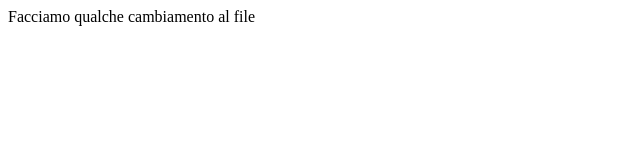
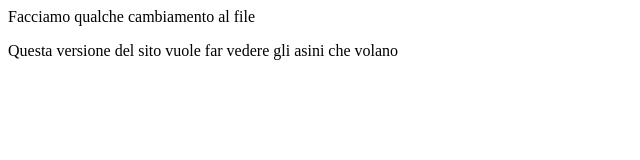
Before and after one commit to Nikkiolan/provamo, a plain HTML site: page index.html in a window 1280 px wide. Shown: the whole page, without its empty margins (0-640 px from the left). Drawn offline with Linux system fonts and the light colour scheme.

Commit message:
primo ramo

```diff
--- a/index.html
+++ b/index.html
@@ -1,2 +1,7 @@
 <head><title>titolo</title></head>
-<body> <p>Facciamo qualche cambiamento al file<p/>   </body>
+<body>
+ <p>Facciamo qualche cambiamento al file<p/>
+<p>Questa versione del sito vuole far vedere gli asini che volano</p>
+
+
+</body>
```
